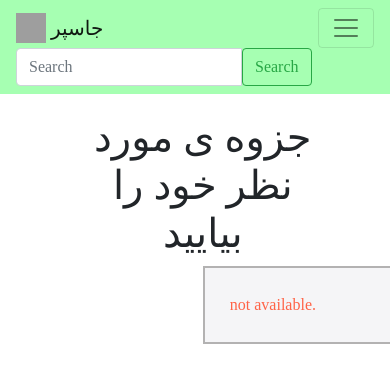
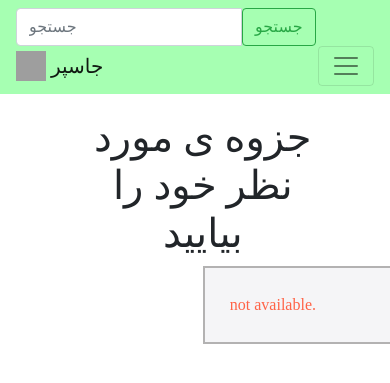
Before and after one commit to pooyaphoenix/Jasper, a Django app: page / in a window 390 px wide; the page is wider, and only the part inside the window is pictured. Shown: the top 383 px of that part. Run offline with Django 3.2, Linux system fonts and the light colour scheme; data that the repository does not hold is empty; some libraries are stand-ins or nearby versions; grey boxes are pictures that could not be loaded.

Commit message:
the responsive nav bar has upgraded

```diff
--- a/jasper/blog/templates/base.html
+++ b/jasper/blog/templates/base.html
@@ -37,26 +37,29 @@ margin: 5% 0% 10% 20%;
     </head>
 
  <body style="font-family: vazir">
-    <nav class="navbar navbar-expand-lg navbar-light bg-" style="background-color: #a6ffb2;">
-        <a class="navbar-brand" href="/jasper/">
-            <img src="docs/Untitled-5.png" width="30" height="30" class="d-inline-block align-top" alt="">
-            جاسپر
-          </a>
-      <button class="navbar-toggler" type="button" data-toggle="collapse" data-target="#navbarNavDropdown" aria-controls="navbarNavDropdown" aria-expanded="false" aria-label="Toggle navigation">
-        <span class="navbar-toggler-icon"></span>
-      </button>
+    <nav class="navbar navbar-expand-lg navbar-light bg-  " style="background-color: #a6ffb2;">
+      <!--جستجو-->
+        <form class="form-inline">
+            <div class="input-group">
+              <input class="form-control mr-sm-2" type="search" placeholder="جستجو" aria-label="Search">
+              <div class="input-group-btn">
+                <button class="btn btn-outline-success" type="submit">جستجو</button>
+              </div>
+            </div>
+          </form>
+
       <div class="collapse navbar-collapse" id="navbarNavDropdown">
         <ul class="navbar-nav">
-          <li class="nav-item active">
-            <a class="nav-link" href="/">خانه <span class="sr-only">(current)</span></a>
+
+          <li class="nav-item">
+             <a class="nav-link"  href="/register">عضویت</a>
           </li>
+
           <li class="nav-item">
-            <a class="nav-link" href="#">دانشگاه</a>
+             <a class="nav-link"  href="#">ورود</a>
           </li>
-          <li class="nav-item">
-            <a class="nav-link" href="#">رشته</a>
-          </li>
-          <li class="nav-item dropdown">
+
+          <li class="nav-item dropdown" style="margin-left: 250px;">
               <a class="nav-link dropdown-toggle" href="#" id="navbarDropdownMenuLink" role="button" data-toggle="dropdown" aria-haspopup="true" aria-expanded="false">
                   مقطع
               </a>
@@ -66,34 +69,32 @@ margin: 5% 0% 10% 20%;
                    <a class="dropdown-item" href="#">دکتری</a>
                 </div>
             </li>
+
+
          <li class="nav-item">
-              <a class="nav-link" style="margin-left: 75px;" href="/register">عضویت</a>
+            <a class="nav-link" href="#">رشته</a>
          </li>
+
          <li class="nav-item">
-                <a class="nav-link" style="margin-left: 10px;" href="#">ورود</a>
+            <a class="nav-link" href="#">دانشگاه</a>
          </li>
+
+          <li class="nav-item active">
+            <a class="nav-link" href="/">خانه <span class="sr-only">(current)</span></a>
+          </li>
+
+
 
         </ul>
       </div>
-      <form class="form-inline">
-        <div class="input-group">
-          <input class="form-control mr-sm-2" type="search" placeholder="Search" aria-label="Search">
-          <div class="input-group-btn">
-            <button class="btn btn-outline-success" type="submit">Search</button>
-          </div>
-        </div>
-      </form>
 
-         <!-- <ul class="navbar-nav">
-              <li class="nav-item active">
-                <a class="nav-link" href="#">Home <span class="sr-only">(current)</span></a>
-              </li>
-              <li class="nav-item">
-                <a class="nav-link" href="#">Features</a>
-              </li> -->
-
-      </div>
-    </div>
+      <a class="navbar-brand" href="/jasper/">
+        <img src="docs/Untitled-5.png" width="30" height="30" class="d-inline-block align-top" alt="">
+        جاسپر
+      </a>
+  <button class="navbar-toggler" type="button" data-toggle="collapse" data-target="#navbarNavDropdown" aria-controls="navbarNavDropdown" aria-expanded="false" aria-label="Toggle navigation">
+    <span class="navbar-toggler-icon"></span>
+  </button>
 
    </nav>
 
```
Lines whose indentation alone changed are shown as unchanged.
